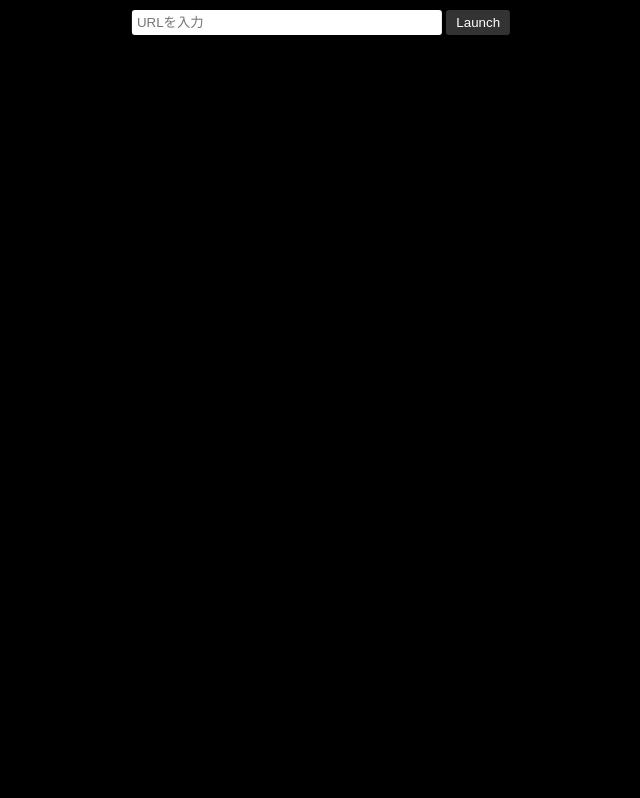
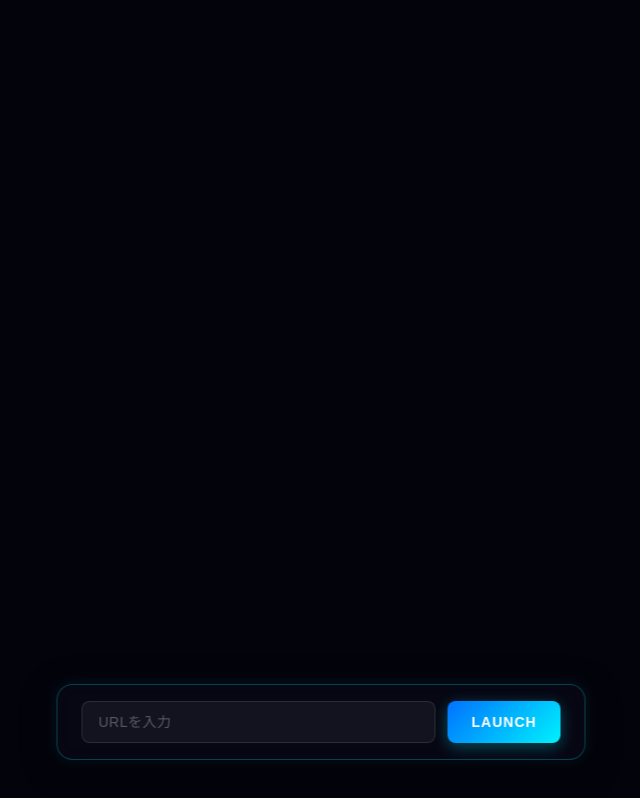
Before and after one commit to kotopiro/zcp.github.io, a plain HTML site: page index.html in a window 1280 px wide. Shown: the whole page, without its empty margins (319-959 px from the left). Drawn offline with Linux system fonts and the light colour scheme.

Commit message:
Update style.css

```diff
--- a/style.css
+++ b/style.css
@@ -1,5 +1,91 @@
-body, html { margin:0; padding:0; overflow:hidden; background:black; color:white; font-family:sans-serif; }
-#ui-container { position:fixed; top:10px; left:50%; transform:translateX(-50%); z-index:10000; }
-#urlInput { width:300px; padding:5px; border-radius:3px; border:none; }
-#launch { padding:5px 10px; border:none; border-radius:3px; background:#333; color:white; cursor:pointer; }
-canvas { position:absolute; top:0; left:0; }
+body, html {
+  margin: 0;
+  padding: 0;
+  overflow: hidden;
+  background: #03030c;
+  color: #e2e8f0;
+  font-family: 'Segoe UI', Roboto, Helvetica, Arial, sans-serif;
+}
+
+canvas {
+  position: absolute;
+  top: 0;
+  left: 0;
+  z-index: 1;
+}
+
+/* UIコンテナを中央下の特等席に配置、近未来的なガラス風デザイン */
+#ui-container {
+  position: fixed;
+  bottom: 40px;
+  left: 50%;
+  transform: translateX(-50%);
+  z-index: 10000;
+  display: flex;
+  gap: 12px;
+  padding: 16px 24px;
+  background: rgba(10, 10, 25, 0.6);
+  backdrop-filter: blur(12px);
+  -webkit-backdrop-filter: blur(12px);
+  border: 1px solid rgba(0, 242, 254, 0.25);
+  border-radius: 16px;
+  box-shadow: 0 8px 32px 0 rgba(0, 0, 0, 0.5),
+              0 0 15px rgba(0, 242, 254, 0.1);
+  transition: all 0.3s ease;
+}
+
+#ui-container:hover {
+  border-color: rgba(0, 242, 254, 0.5);
+  box-shadow: 0 8px 32px 0 rgba(0, 0, 0, 0.6),
+              0 0 25px rgba(0, 242, 254, 0.2);
+}
+
+/* 入力フォームのスタイリング */
+#urlInput {
+  width: 320px;
+  padding: 12px 16px;
+  border-radius: 8px;
+  border: 1px solid rgba(255, 255, 255, 0.1);
+  background: rgba(255, 255, 255, 0.05);
+  color: #fff;
+  font-size: 14px;
+  letter-spacing: 0.5px;
+  outline: none;
+  transition: all 0.3s ease;
+}
+
+#urlInput::placeholder {
+  color: rgba(255, 255, 255, 0.3);
+}
+
+#urlInput:focus {
+  background: rgba(255, 255, 255, 0.1);
+  border-color: #00f2fe;
+  box-shadow: 0 0 10px rgba(0, 242, 254, 0.3);
+}
+
+/* サイバーパンク風グラデーションボタン */
+#launch {
+  padding: 12px 24px;
+  border: none;
+  border-radius: 8px;
+  background: linear-gradient(135deg, #0072ff 0%, #00f2fe 100%);
+  color: white;
+  font-weight: 600;
+  font-size: 14px;
+  letter-spacing: 1px;
+  cursor: pointer;
+  text-transform: uppercase;
+  box-shadow: 0 4px 15px rgba(0, 242, 254, 0.3);
+  transition: all 0.3s cubic-bezier(0.4, 0, 0.2, 1);
+}
+
+#launch:hover {
+  transform: translateY(-2px);
+  box-shadow: 0 6px 20px rgba(0, 242, 254, 0.5);
+  filter: brightness(1.1);
+}
+
+#launch:active {
+  transform: translateY(1px);
+}
```
